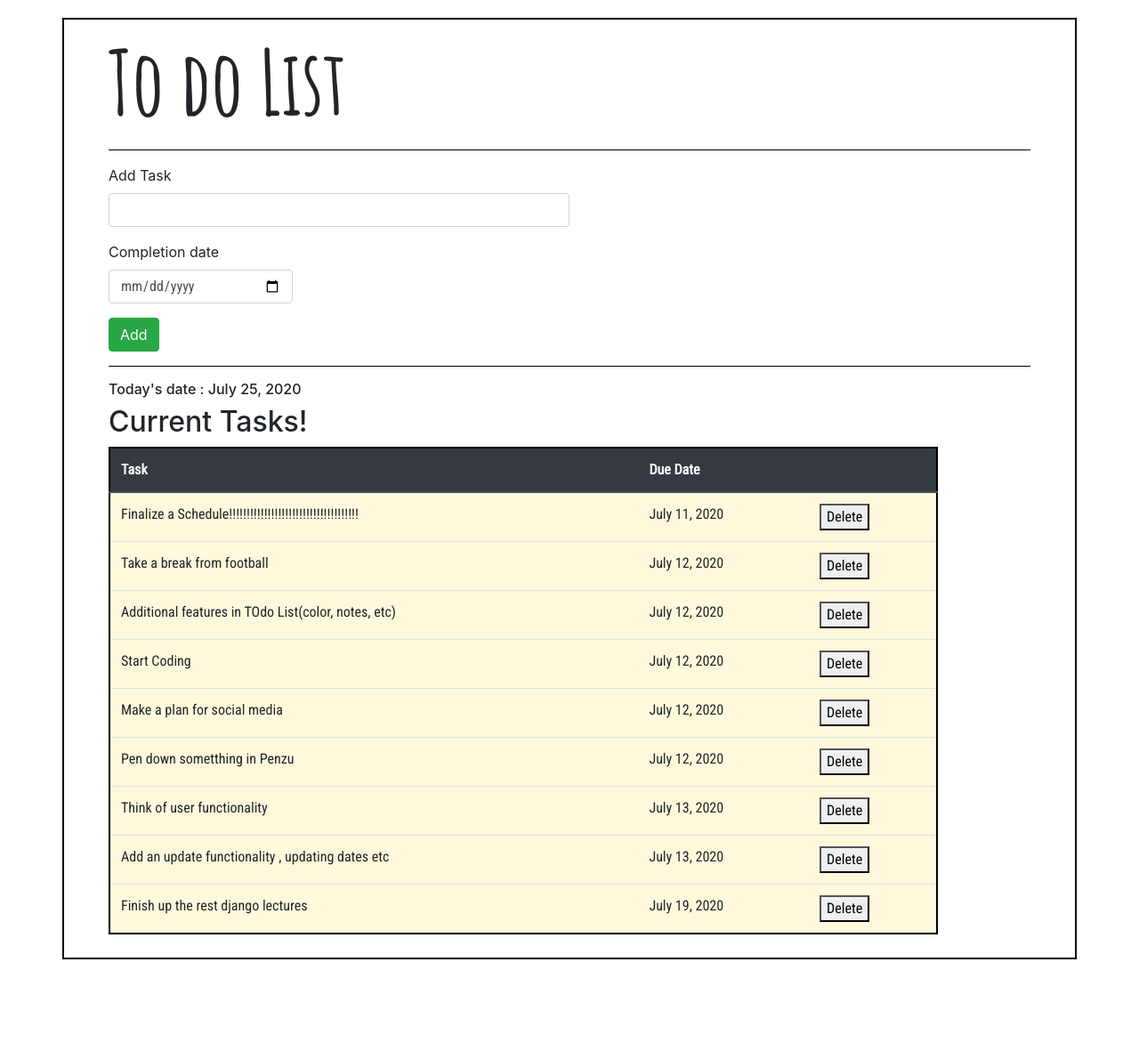
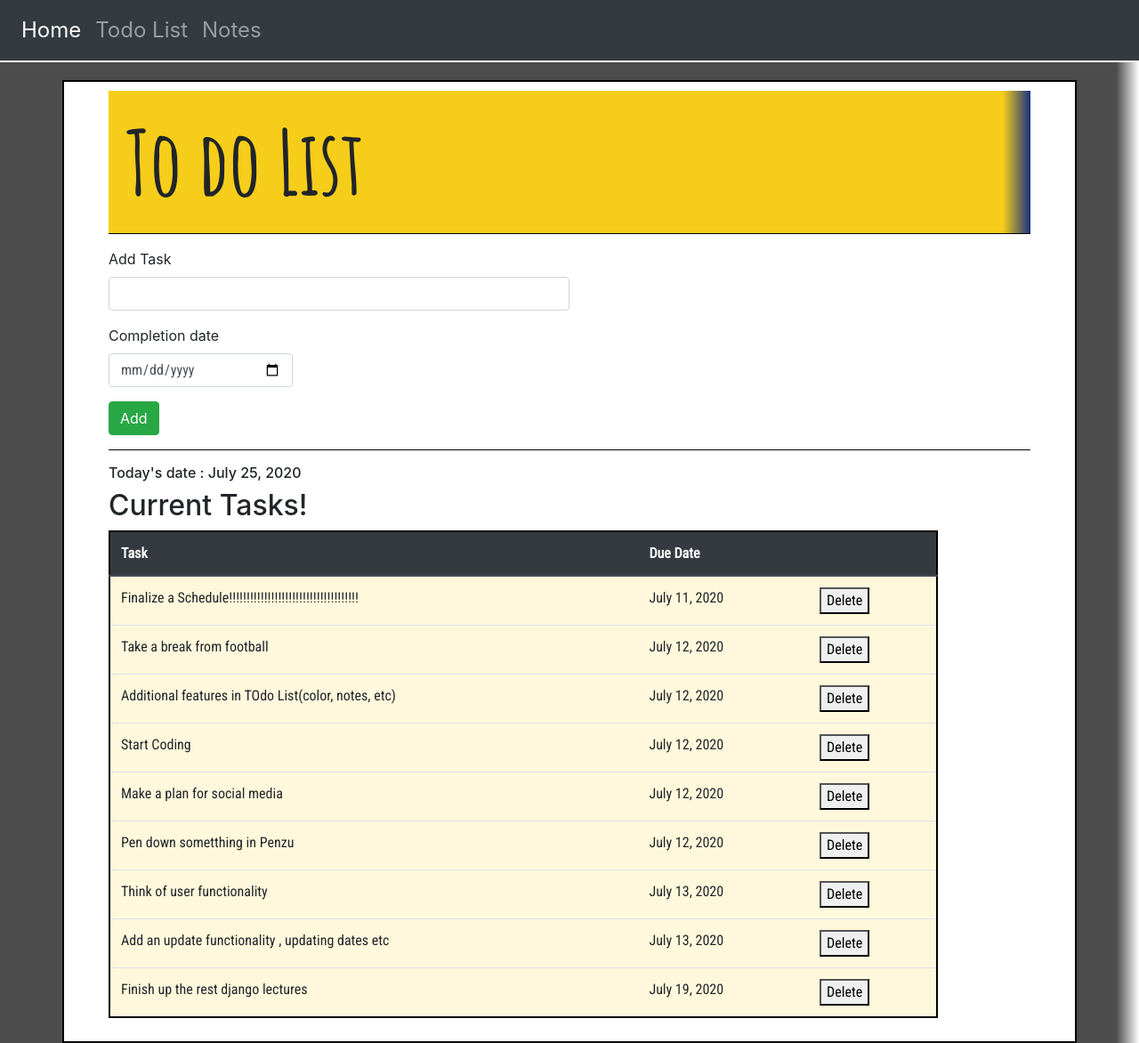
Before and after one commit to jainmilind311/django_intro, a Django app: page /todo/ in a window 1280 px wide. Shown: the whole page at 89% size. Before the commit the page ends 1078 px from the top, so only its background shows below. Run offline with Django 3.2, Linux system fonts and the light colour scheme; data comes from the database, SQL or seed files in the repository; both versions use the stored data as it was after the commit; some libraries are stand-ins or nearby versions.

Commit message:
No Major changes

```diff
--- a/todoList/static/updater/css/style.css
+++ b/todoList/static/updater/css/style.css
@@ -5,16 +5,31 @@
     padding: 10px 50px;
     border: 2px solid black;
     margin-top: 20px;
+    background: white;
+}
 
+
+body{
+
+    background: linear-gradient(90deg, hsla(0, 0%, 22%, 0.9) 98%, hsla(0, 0%, 100%, 0.2) 100%);
 }
+
+
 hr{
 
     background: black;
 }
 
-h1{
+#first{
+    margin-top: 0px;
+}
+
+#main-header{
     font-family: 'Amatic SC', cursive;
     font-size: 100px;
+    padding: 20px;
+    margin-bottom: 0px;
+    background: linear-gradient(90deg, hsla(49, 100%, 48%, 0.9) 97%, hsla(226, 69%, 30%, 1) 100%);
 }
 table{
     font-family: 'Roboto Condensed', sans-serif;
@@ -43,3 +58,9 @@ tbody{
 .task-input{
     max-width: 50%;
 }
+
+nav{
+
+    border-bottom: 2px solid white;
+    font-size: 1.5em;
+}
--- a/todoList/templates/updater/base.html
+++ b/todoList/templates/updater/base.html
@@ -9,11 +9,28 @@
     <link rel="stylesheet" href="{% static 'updater/css/style.css' %} ">
 </head>
 <body>
+
+    <nav class="navbar navbar-expand-lg navbar-dark bg-dark">
+
+        <button class="navbar-toggler" type="button" data-toggle="collapse" data-target="#navbarNavAltMarkup" aria-controls="navbarNavAltMarkup" aria-expanded="false" aria-label="Toggle navigation">
+          <span class="navbar-toggler-icon"></span>
+        </button>
+        <div class="collapse navbar-collapse" id="navbarNavAltMarkup">
+          <div class="navbar-nav">
+            <a class="nav-item nav-link active" href="{% url 'updater:index' %}">Home <span class="sr-only">(current)</span></a>
+            <a class="nav-item nav-link" href="{% url 'updater:todoList' %}">Todo List</a>
+            <a class="nav-item nav-link" href="{% url 'updater:notes' %}">Notes</a>
+          </div>
+        </div>
+      </nav>
+
     <div class="container">
+
         {% block body %}
 
         {% endblock %}
     </div>
 
+
 </body>
 </html>
--- a/todoList/templates/updater/todo.html
+++ b/todoList/templates/updater/todo.html
@@ -8,7 +8,7 @@
 {% block body %}
 
 <h1 id="main-header"> To do List</h1>
-<hr>
+<hr id="first">
 
 <form method='POST'>
     {% csrf_token %}
--- a/todoList/updater/admin.py
+++ b/todoList/updater/admin.py
@@ -1,5 +1,6 @@
 from django.contrib import admin
-from updater.models import Item
+from updater.models import Item, Note
 # Register your models here.
 
 admin.site.register(Item)
+admin.site.register(Note)
--- a/todoList/updater/forms.py
+++ b/todoList/updater/forms.py
@@ -1,5 +1,5 @@
 from django import forms
-from updater.models import Item
+from updater.models import Item, Note
 
 
 class TaskForm(forms.ModelForm):
@@ -15,3 +15,14 @@ class TaskForm(forms.ModelForm):
                 'type': 'date'
             })
         }
+
+
+class NoteForm(forms.ModelForm):
+    class Meta:
+        model =  Note
+        fields = ('note',)
+        widgets = {
+            'note': forms.Textarea(attrs={
+                'class':'form-control'
+            })
+        }
--- a/todoList/updater/models.py
+++ b/todoList/updater/models.py
@@ -7,3 +7,16 @@ class Item(models.Model):
     date = models.DateField()
     def __str__(self):
         return self.task
+
+
+
+class Note(models.Model):
+    note = models.CharField(max_length=1000)
+    date = models.DateField()
+
+    def __str__(self):
+        len_note = len(self.note)
+        if len_note > 10:
+            return self.note[0:10]
+        else:
+            return self.note
--- a/todoList/updater/urls.py
+++ b/todoList/updater/urls.py
@@ -5,6 +5,7 @@ app_name = 'updater'
 
 urlpatterns = [
     path('', views.index, name='index'),
-    path('todo/', views.to_do, name='todoList')
+    path('todo/', views.to_do, name='todoList'),
+    path('notes', views.notes, name='notes'),
 
 ]
--- a/todoList/updater/views.py
+++ b/todoList/updater/views.py
@@ -6,7 +6,8 @@ from datetime import date
 # Create your views here.
 
 def index(request):
-    return to_do(request)
+    return render(request, 'updater/index.html')
+
 
 
 def to_do(request):
@@ -33,3 +34,8 @@ def to_do(request):
     date_today = date.today()
     my_dict = {'task_form': new_task, 'current_tasks': current_tasks, 'date_today': date_today}
     return render(request, 'updater/todo.html', context=my_dict)
+
+
+def notes(request):
+
+    return render(request, 'updater/notes.html')
```
Also changed, not shown: todoList/templates/updater/index.html (added, +20 -0 lines), todoList/templates/updater/notes.html (added, +11 -0 lines), todoList/db.sqlite3.
